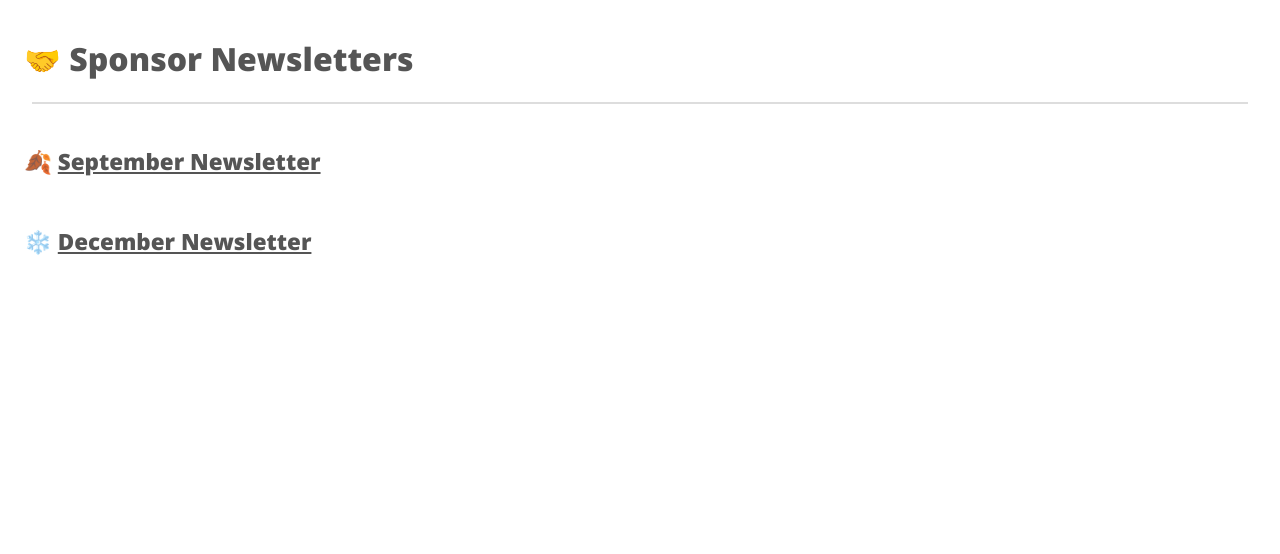
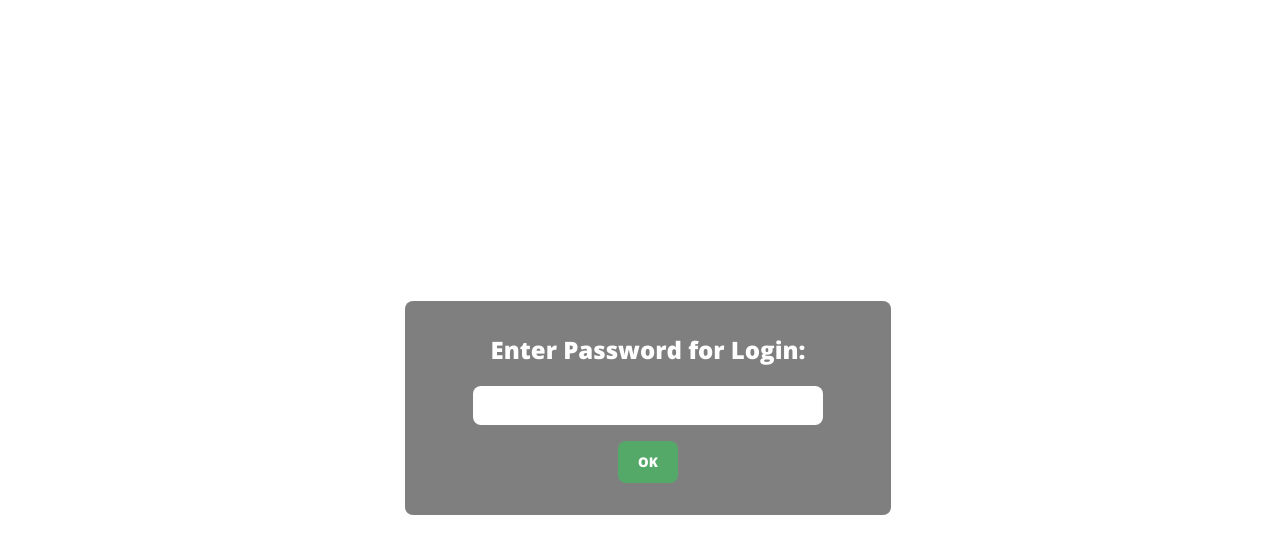
Before and after one commit to acmhack/sponsor_newsletter_site, a plain HTML site: page index.html in a window 1280 px wide. Drawn offline with nearby package versions, Linux system fonts and the light colour scheme.

Commit message:
Password Box is now added

```diff
--- a/index.html
+++ b/index.html
@@ -8,17 +8,39 @@
     </head>
 
     <body>
-        <h1><span>&#129309;</span> Sponsor Newsletters</h1>
+        <div class="passwordBox">
+            <h2>Enter Password for Login:</h2>
+            <form>
+                <input type="password" name="password" />
+                <button type="submit">OK</button>
+            </form>
+        </div>
 
-        <hr />
+        <h1 class="passwordProtected"><span>&#129309;</span> Sponsor Newsletters</h1>
 
-        <ul>
+        <hr class="passwordProtected" />
+
+        <ul class="passwordProtected">
             <li>
-                <h3><span>&#127810;</span> <a href="#">September Newsletter</a></h3>
+                <h3><span>&#127810;</span> <a href="#" target="_blank">September Newsletter</a></h3>
             </li>
             <li>
-                <h3><span>❄️</span> <a href="#">December Newsletter</a></h3>
+                <h3><span>❄️</span> <a href="#" target="_blank">December Newsletter</a></h3>
             </li>
         </ul>
+
+        <script src="https://code.jquery.com/jquery-3.4.1.js" integrity="sha256-WpOohJOqMqqyKL9FccASB9O0KwACQJpFTUBLTYOVvVU=" crossorigin="anonymous"></script>
+        <script>
+            $("form").on('submit', function (e) {
+                if( $("input").val() === "pickhacks_sponsor_2020" )
+                {
+                    $(".passwordProtected").css("display","block");
+                    $(".passwordBox").css("display","none");
+                }
+
+                //stop form submission
+                e.preventDefault();
+            });
+        </script>
     </body>
 </html>
--- a/style.css
+++ b/style.css
@@ -2,6 +2,11 @@ body {
     font-family: 'Open Sans', sans-serif;
     padding: 0.5rem 1rem;
     color: #555555;
+    display: flex;
+    height: calc(100vh - 1rem);
+    width: calc(100vw - 2rem);
+    overflow: hidden;
+    flex-direction: column;
 }
 
 h1 {
@@ -33,7 +38,7 @@ ul li {
 }
 
 ul li:hover {
-    background-color: rgba(85, 85, 85, 0.05);
+    background-color: rgba(85, 85, 85, 0.1);
 }
 
 ul li h3 {
@@ -43,3 +48,41 @@ ul li h3 {
 a {
     color: inherit;
 }
+
+.passwordProtected {
+    display: none;
+}
+
+.passwordBox {
+    margin: auto;
+    width: 50%;
+    max-width: 453.6px;
+    background-color: rgba(0,0,0,0.5);
+    border-radius: 8px;
+    text-align: center;
+    padding: 2rem 1rem;
+    color: white;
+}
+
+.passwordBox h2 {
+    margin: 0 0 1.25rem 0;
+}
+
+.passwordBox button {
+    display: block;
+    margin: auto;
+    background-color: #55a968;
+    border: none;
+    color: white;
+    border-radius: 8px;
+    padding: 0.75rem 1.25rem;
+    font-family: inherit;
+}
+
+.passwordBox input {
+    padding: 0.75rem 1rem;
+    border-radius: 8px;
+    border-style: none;
+    margin-bottom: 1rem;
+    width: 70%;
+}
```
